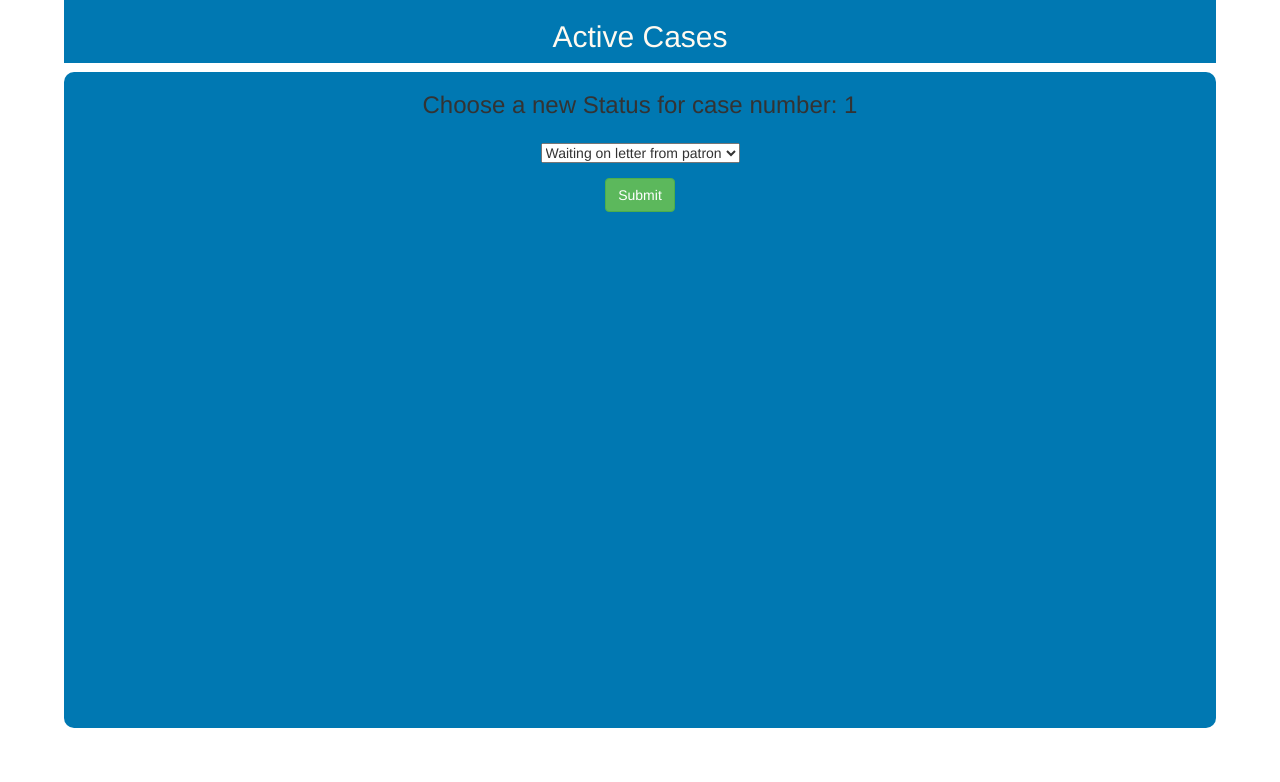
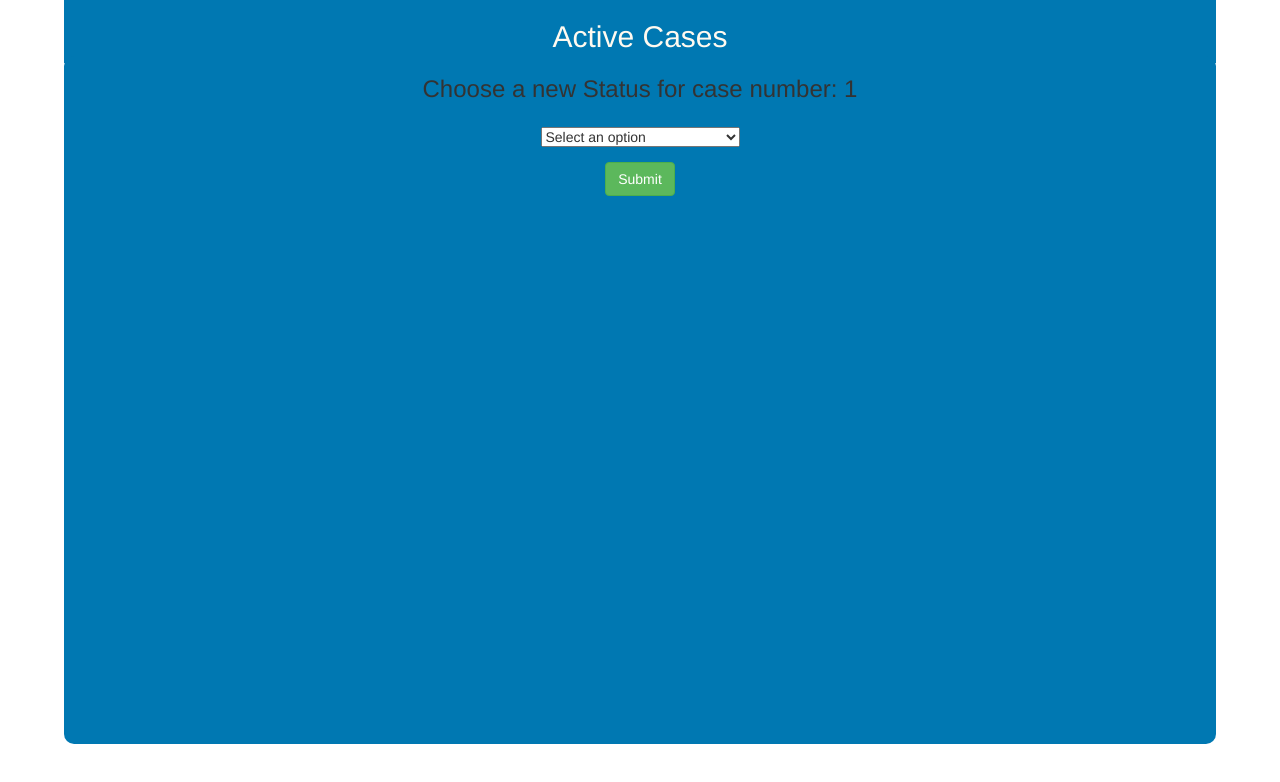
Before and after one commit to jcsmileyjr/active-cases, a React (Create React App) app: page / in a window 1280 px wide. Both pictures are taken after a click on the element "25". Shown: the top 782 px of the page. Built offline with nearby package versions, Linux system fonts and the light colour scheme.

Commit message:
Bug: Blank status change when choose first option
Issue: In the changeStatus componet the method to retrieve the new
status will not saved the first element of the caseProgress array used
in the select element box as options. It returns a blank string. This
fixes it.

```diff
--- a/src/App.css
+++ b/src/App.css
@@ -67,7 +67,7 @@
     position: absolute;
     top: 0px; left:0; bottom:0; right:0;
     width: 90%;/* 60% in production*/
-    height: 82%;
+    height: 86%;
 }
 
 /*create a smaller centered div to hold the new case creation input fields*/
@@ -77,7 +77,7 @@
     position: absolute;
     top: 0px; left:0; bottom:0; right:0;
     width: 90%;/* 60% in production*/
-    height: 82%;
+    height: 86%;
 	background-color: #0078B2;
 }
 
--- a/src/App.js
+++ b/src/App.js
@@ -193,6 +193,7 @@ class App extends Component {
 			  foundFile = index;
 		  }
 	  });//search each file to match with the currentFile saved when the user click on the case
+
 	  cases[foundFile].status = pickedStatus;//change the status of the matching case to the status sent with the callback function from the ChangeStatus component
 	  var newDate = new Date(); // create a date object for today
 	  var dateString = newDate.toJSON();//convert the date into a string
--- a/src/Components/ChangeStatus/changeStatus.css
+++ b/src/Components/ChangeStatus/changeStatus.css
@@ -5,7 +5,7 @@
     position: absolute;
     top: 0px; left:0; bottom:0; right:0;
     width: 90%;/* 60% in production*/
-    height: 82%;
+    height: 86%;
 	background-color: #0078B2;
 }
 
--- a/src/Components/ChangeStatus/changeStatus.js
+++ b/src/Components/ChangeStatus/changeStatus.js
@@ -1,8 +1,8 @@
 import React, {Component} from 'react';
 import { Button } from 'react-bootstrap';
 import './changeStatus.css';
-//submitUpdateStatus
-const caseProgress = ["Waiting on letter from patron","Active", "On supervisor's desk", "Corrections or Reinvestigate", "On director's desk", "Waiting on patron decision", "Sign and close out", "To be Filed"];
+
+const caseProgress = ["Select an option","Waiting on letter from patron","Active", "On supervisor's desk", "Corrections or Reinvestigate", "On director's desk", "Waiting on patron decision", "Sign and close out", "To be Filed"];
 
 class ChangeStatus extends Component{
   constructor(props){
```
